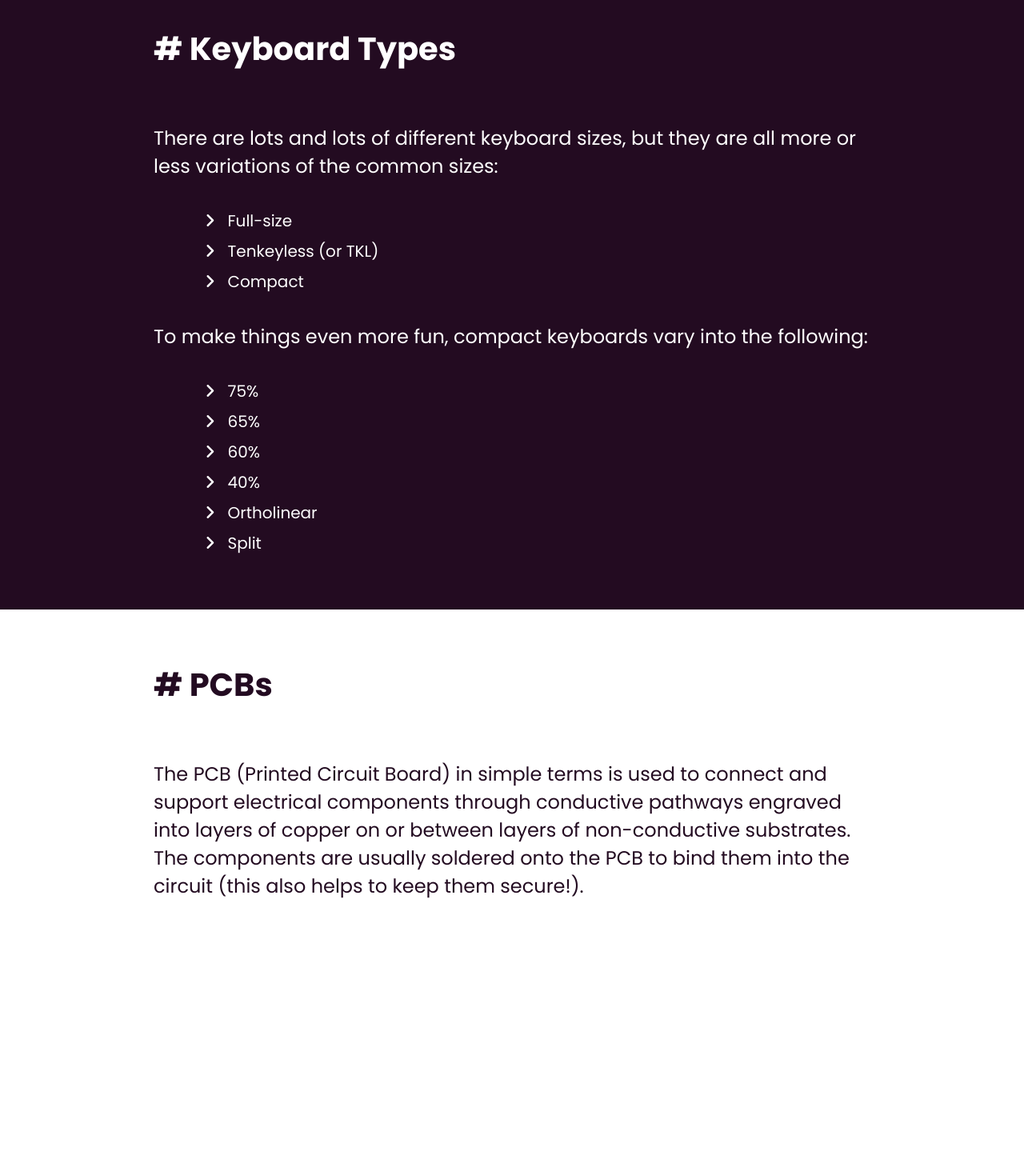
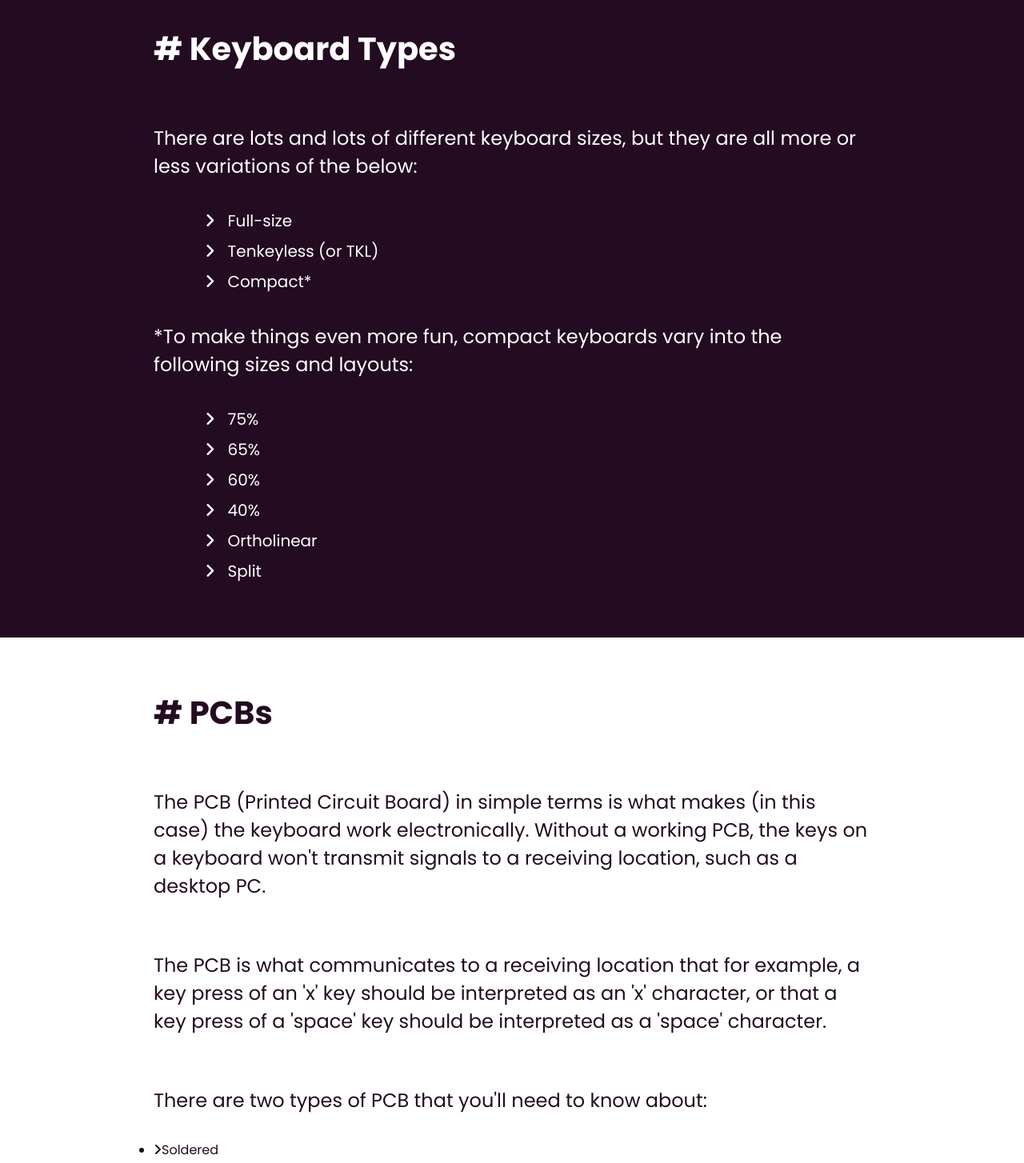
Before and after one commit to riz-l/rizji-keyboards, a React (Create React App) app: page /keyboard-guide in a window 1280 px wide. Shown: the part 1340-2794 px from the top of the page at 80% size. Built offline with nearby package versions, Linux system fonts and the light colour scheme.

Commit message:
Added information to #PCBs of the KeyboardGuide component

```diff
--- a/src/components/pages/KeyboardGuide/KeyboardGuide.component.jsx
+++ b/src/components/pages/KeyboardGuide/KeyboardGuide.component.jsx
@@ -80,7 +80,7 @@ function KeyboardGuide({ open }) {
           <div className="KeyboardGuide__keyboard-types-information-container">
             <p className="KeyboardGuide__keyboard-types-text">
               There are lots and lots of different keyboard sizes, but they are
-              all more or less variations of the common sizes:
+              all more or less variations of the below:
             </p>
             <ul>
               <li>
@@ -93,12 +93,12 @@ function KeyboardGuide({ open }) {
               </li>
               <li>
                 <i className="fas fa-angle-right" />
-                Compact
+                Compact*
               </li>
             </ul>
             <p className="KeyboardGuide__keyboard-types-text">
-              To make things even more fun, compact keyboards vary into the
-              following:
+              *To make things even more fun, compact keyboards vary into the
+              following sizes and layouts:
             </p>
             <ul>
               <li>
@@ -138,13 +138,30 @@ function KeyboardGuide({ open }) {
           </h2>
           <div className="KeyboardGuide__pcb-text-container">
             <p className="KeyboardGuide__pcb-text">
-              The PCB (Printed Circuit Board) in simple terms is used to connect
-              and support electrical components through conductive pathways
-              engraved into layers of copper on or between layers of
-              non-conductive substrates. The components are usually soldered
-              onto the PCB to bind them into the circuit (this also helps to
-              keep them secure!).
+              The PCB (Printed Circuit Board) in simple terms is what makes (in
+              this case) the keyboard work electronically. Without a working
+              PCB, the keys on a keyboard won't transmit signals to a receiving
+              location, such as a desktop PC.
             </p>
+            <p className="KeyboardGuide__pcb-text">
+              The PCB is what communicates to a receiving location that for
+              example, a key press of an 'x' key should be interpreted as an 'x'
+              character, or that a key press of a 'space' key should be
+              interpreted as a 'space' character.
+            </p>
+            <p className="KeyboardGuide__pcb-text">
+              There are two types of PCB that you'll need to know about:
+            </p>
+            <ul>
+              <li>
+                <i className="fas fa-angle-right" />
+                Soldered
+              </li>
+              <li>
+                <i className="fas fa-angle-right" />
+                Hot-swappable
+              </li>
+            </ul>
           </div>
         </div>
       </div>
```
